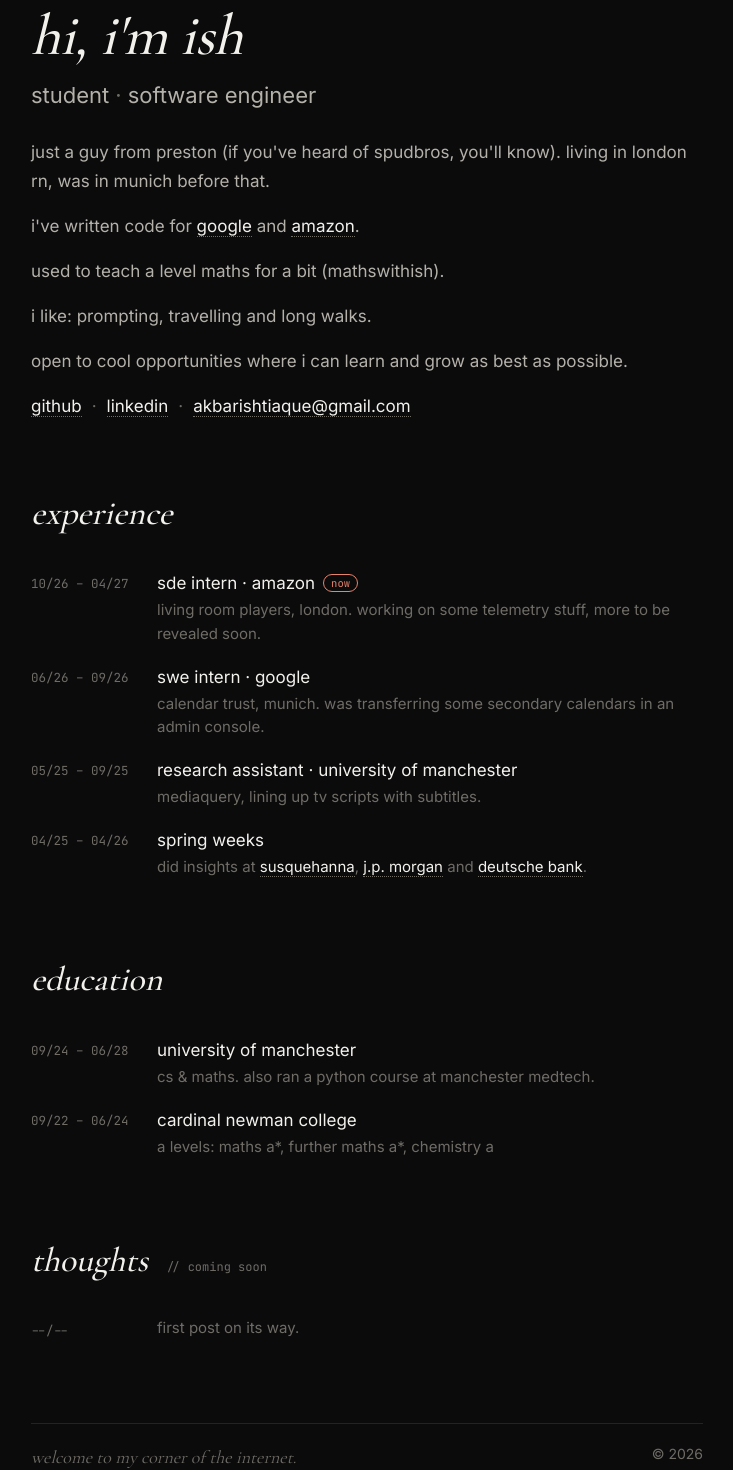
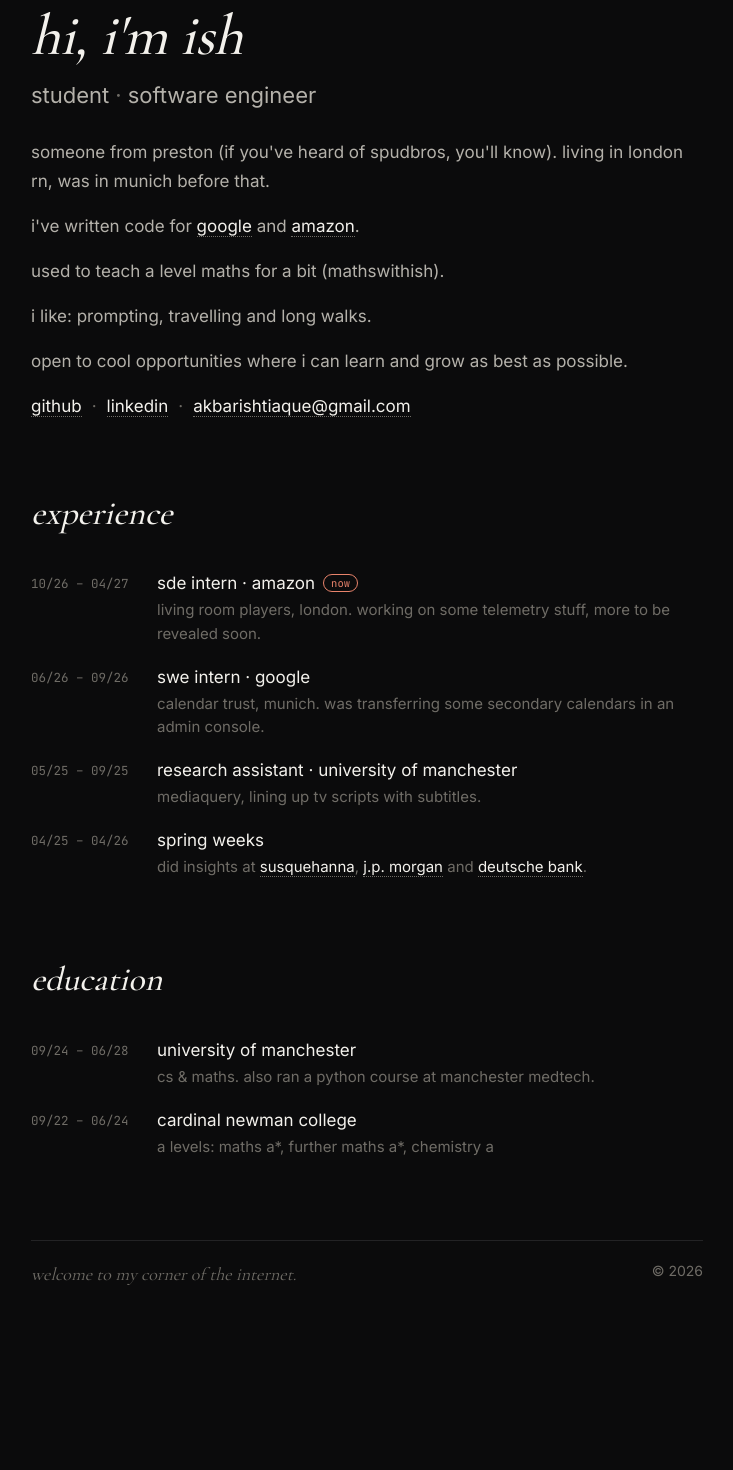
Before and after one commit to Akbari06/ish-web, a Next.js app: page / in a window 1280 px wide. Shown: the part 440-1910 px from the top of the page, without its empty margins (273-1006 px from the left). After the commit the page ends 1825 px from the top, so only its background shows below. Built offline with nearby package versions, Linux system fonts and the light colour scheme.

Commit message:
Remove thoughts section and reword bio opener
Co-Authored-By: Claude Opus 5.5 <noreply@anthropic.com>
Claude-Session: https://claude.ai/code/session_014vB6cNyXfbZvWcPw9iY8XT

```diff
--- a/app/globals.css
+++ b/app/globals.css
@@ -157,14 +157,6 @@ h1 { font-size: 58px; line-height: 1.05; margin: 40px 0 10px; letter-spacing: -.
 
 h2 { font-size: 34px; margin: 64px 0 18px; }
 
-h2 small {
-  font-family: var(--font-mono), monospace;
-  font-style: normal;
-  font-size: 12px;
-  color: var(--soft);
-  margin-left: 10px;
-}
-
 /* dated lists */
 .dated { list-style: none; margin: 0; padding: 0; }
 .dated li { display: grid; grid-template-columns: 112px 1fr; gap: 14px; padding: 9px 0; }
--- a/app/page.tsx
+++ b/app/page.tsx
@@ -77,7 +77,6 @@ export default function Home() {
             <a className="on" href="#top">/</a>
             <a href="#experience">experience</a>
             <a href="#education">education</a>
-            <a href="#thoughts">thoughts</a>
           </nav>
         </div>
       </header>
@@ -103,7 +102,7 @@ export default function Home() {
         <h1>hi, i&apos;m ish</h1>
         <div className="roles">student<span>·</span>software engineer</div>
 
-        <p>just a guy from preston (if you&apos;ve heard of spudbros, you&apos;ll know). living in london rn, was in munich before that.</p>
+        <p>someone from preston (if you&apos;ve heard of spudbros, you&apos;ll know). living in london rn, was in munich before that.</p>
         <p>
           i&apos;ve written code for{" "}
           <a href="https://about.google" target="_blank" rel="noopener noreferrer">google</a> and{" "}
@@ -126,14 +125,6 @@ export default function Home() {
         <h2 id="education">education</h2>
         <DatedList items={education as Entry[]} />
 
-        <h2 id="thoughts">thoughts <small>// coming soon</small></h2>
-        <ul className="dated">
-          <li>
-            <span className="d">--/--</span>
-            <span className="s">first post on its way.</span>
-          </li>
-        </ul>
-
         <footer>
           <span className="sign">welcome to my corner of the internet.</span>
           <span>© {new Date().getFullYear()}</span>
```
